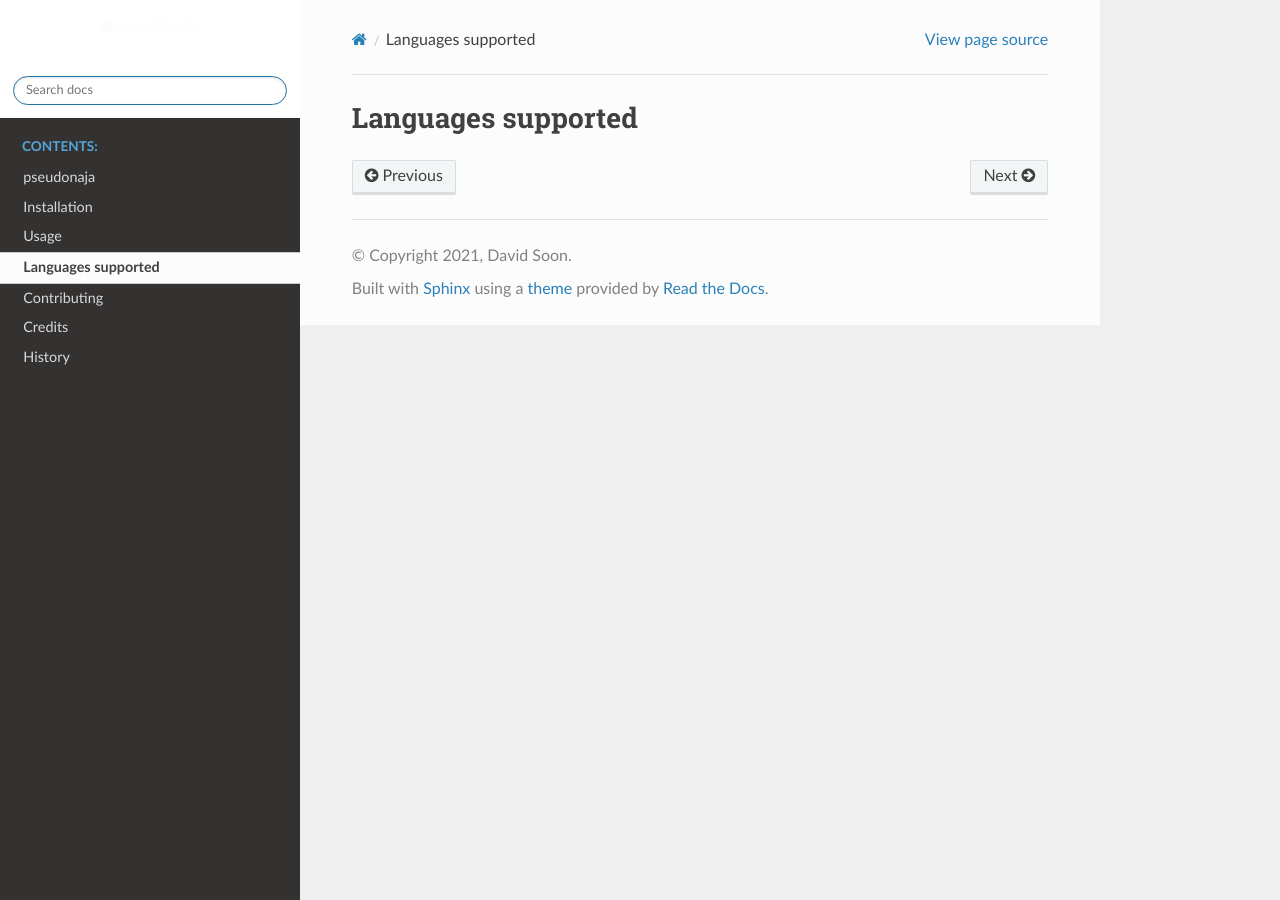
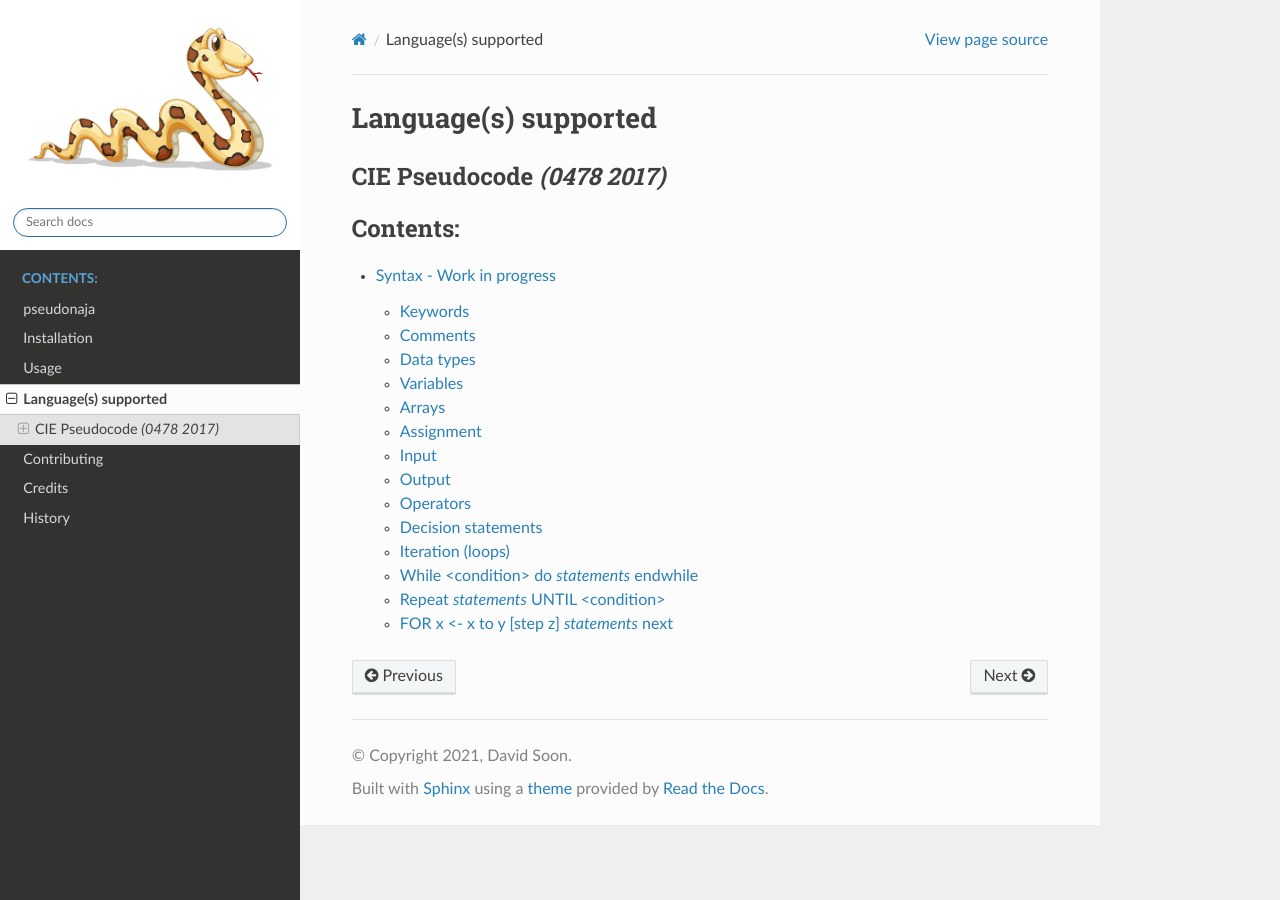
Before and after one commit to dsoon/pseudonaja, a Sphinx documentation site: the page built from docs/languages.rst, in a window 1280 px wide. Built offline with Sphinx 7.4.7 and the Read the Docs theme 2.0.0, drawn with Linux system fonts in a browser that asks for light colours.

Commit message:
Updated documentation

```diff
--- a/docs/conf.py
+++ b/docs/conf.py
@@ -90,12 +90,13 @@ html_theme = 'sphinx_rtd_theme'
 # theme further.  For a list of options available for each theme, see the
 # documentation.
 #
+html_logo = "brown_snake.png"
 
 html_theme_options = {
     'analytics_id': 'UA-XXXXXXX-1',  #  Provided by Google in your dashboard
     'analytics_anonymize_ip': False,
-    'logo_only': False,
-    'display_version': True,
+    'logo_only': True,
+    'display_version': False,
     'prev_next_buttons_location': 'bottom',
     'style_external_links': False,
     'vcs_pageview_mode': '',
--- a/docs/languages.rst
+++ b/docs/languages.rst
@@ -1,3 +1,12 @@
-===================
-Languages supported
-===================
+=====================
+Language(s) supported
+=====================
+
+CIE Pseudocode *(0478 2017)*
+============================
+
+.. toctree::
+    :maxdepth: 2
+    :caption: Contents:
+
+    cie-syntax
--- a/requirements_dev.txt
+++ b/requirements_dev.txt
@@ -44,6 +44,7 @@ sly==0.4
 snooty==0.8.2.dev0
 snowballstemmer==2.1.0
 Sphinx==3.5.3
+sphinx-rtd-theme==0.5.2
 sphinxcontrib-applehelp==1.0.2
 sphinxcontrib-devhelp==1.0.2
 sphinxcontrib-htmlhelp==1.0.3
```
Also changed, not shown: docs/_static/brown_snake.png (added), docs/brown_snake.png (added).
